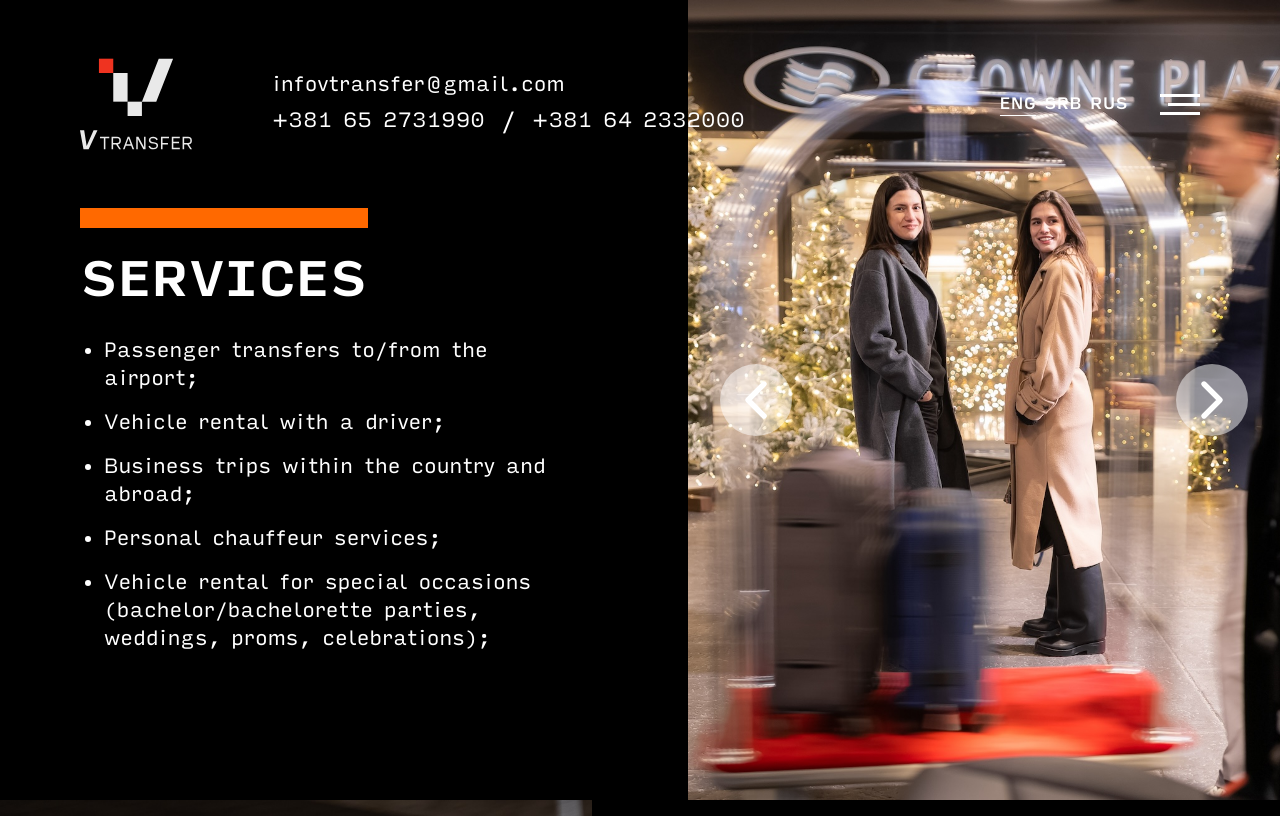
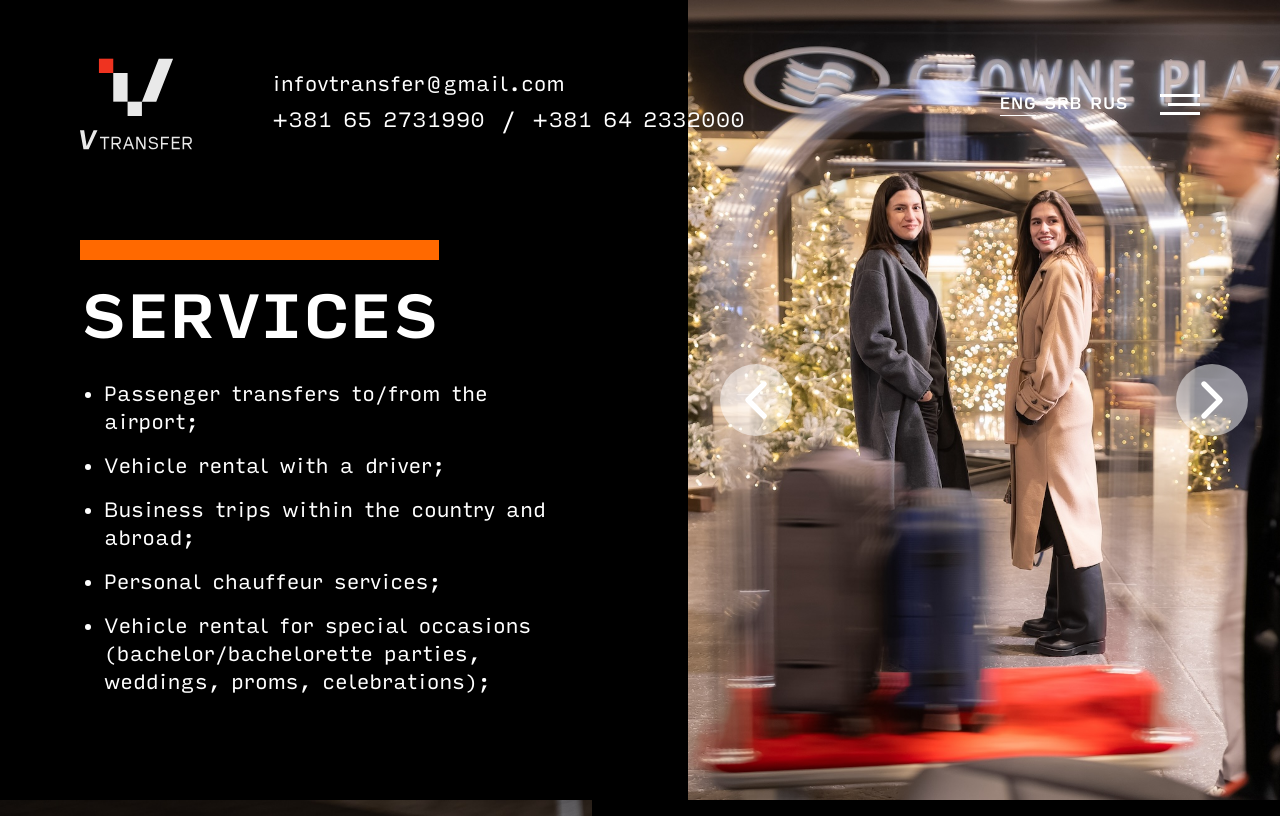
Before and after one commit to igoricaa/vtransfer, a Next.js app: page /en/services-and-tariffs in a window 1280 px wide. Shown: the top 816 px of the page. Built offline with nearby package versions, Linux system fonts and the light colour scheme.

Commit message:
paddings services

```diff
--- a/app/[locale]/services-and-tariffs/page.tsx
+++ b/app/[locale]/services-and-tariffs/page.tsx
@@ -18,10 +18,10 @@ export default async function ServicesAndTariffs({
   const t = await getTranslations('servicesAndTariffs');
 
   return (
-    <main className=''>
+    <main>
       <section className='lg:min-h-screen flex flex-col lg:flex-row gap-y-10 lg:gap-y-0 lg:gap-x-4'>
-        <div className='lg:min-w-2xl lg:w-2xl h-full flex flex-col justify-center px-side pt-44 sm:pt-52 lg:pt-64 2xl:pt-0 lg:pb-14 text-white'>
-          <h1 className='text-3xl sm:text-4xl lg:text-5xl font-bold uppercase relative w-fit before:content-[""] before:absolute before:-top-12 before:left-0 before:w-full before:h-5 before:bg-orange-500'>
+        <div className='lg:min-w-2xl lg:w-2xl h-full flex flex-col justify-center px-side pt-44 sm:pt-52 lg:pt-72 lg:pb-14 text-white'>
+          <h1 className='text-4xl sm:text-5xl lg:text-6xl font-bold uppercase relative w-fit before:content-[""] before:absolute before:-top-12 before:left-0 before:w-full before:h-5 before:bg-orange-500'>
             {t('services.title')}
           </h1>
           <ul className='pl-6'>
```
